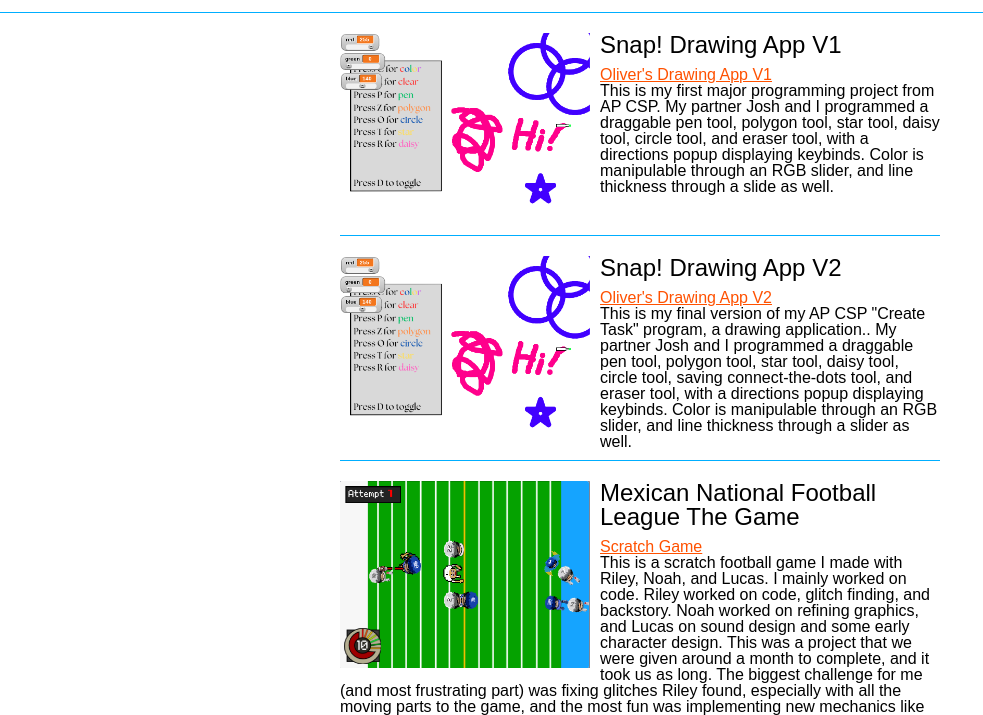
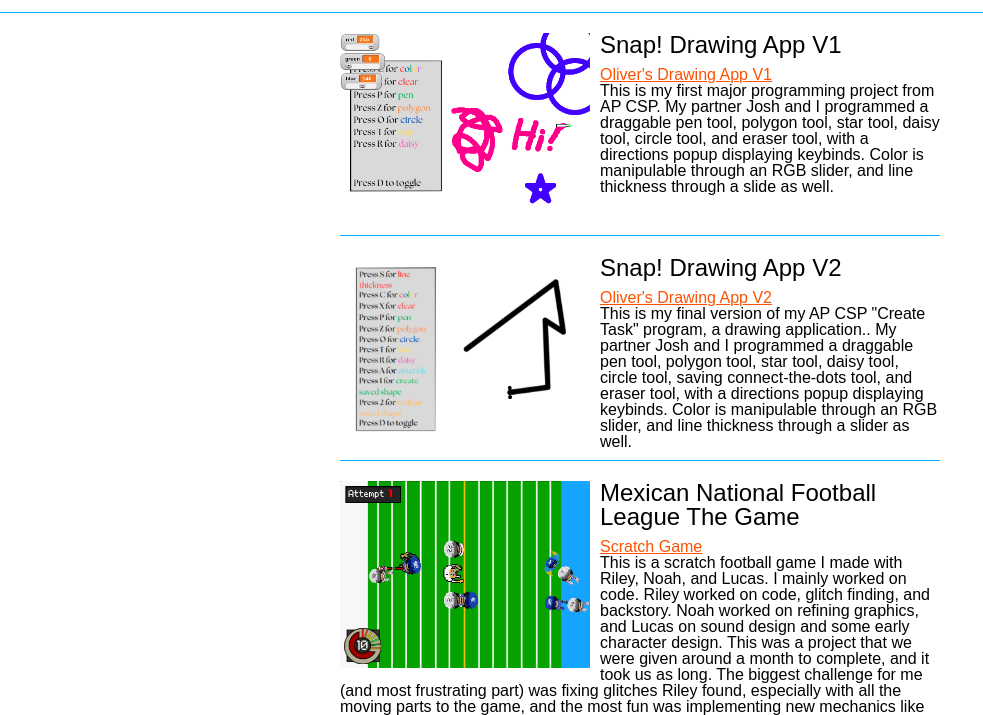
Before and after one commit to oliverkb/ap-cs-website, a website: page index.html in a window 1280 px wide. Shown: the part 76-791 px from the top of the page, without its empty margins (0-983 px from the left). Drawn offline with Linux system fonts and the light colour scheme.

Commit message:
Update index.html

```diff
--- a/index.html
+++ b/index.html
@@ -53,7 +53,7 @@
       <!-- end of project template -->
  <div class="project">
         <img
-          src="imgs/BarnesOliverSnapDrawingAppPhoto.png"
+          src="imgs/barnesoliverdrawingapp2.png"
           alt="Screenshot of Drawing App V2"
         />
         <h2>Snap! Drawing App V2</h2>
```
